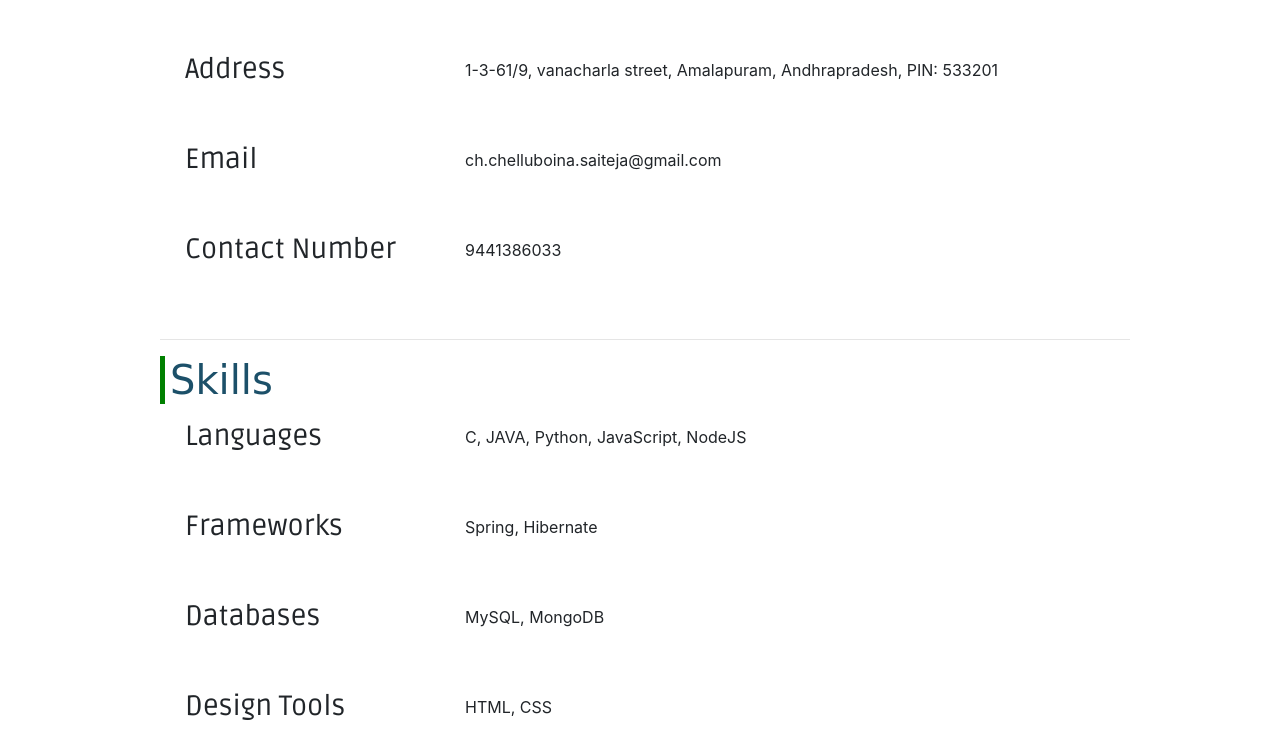
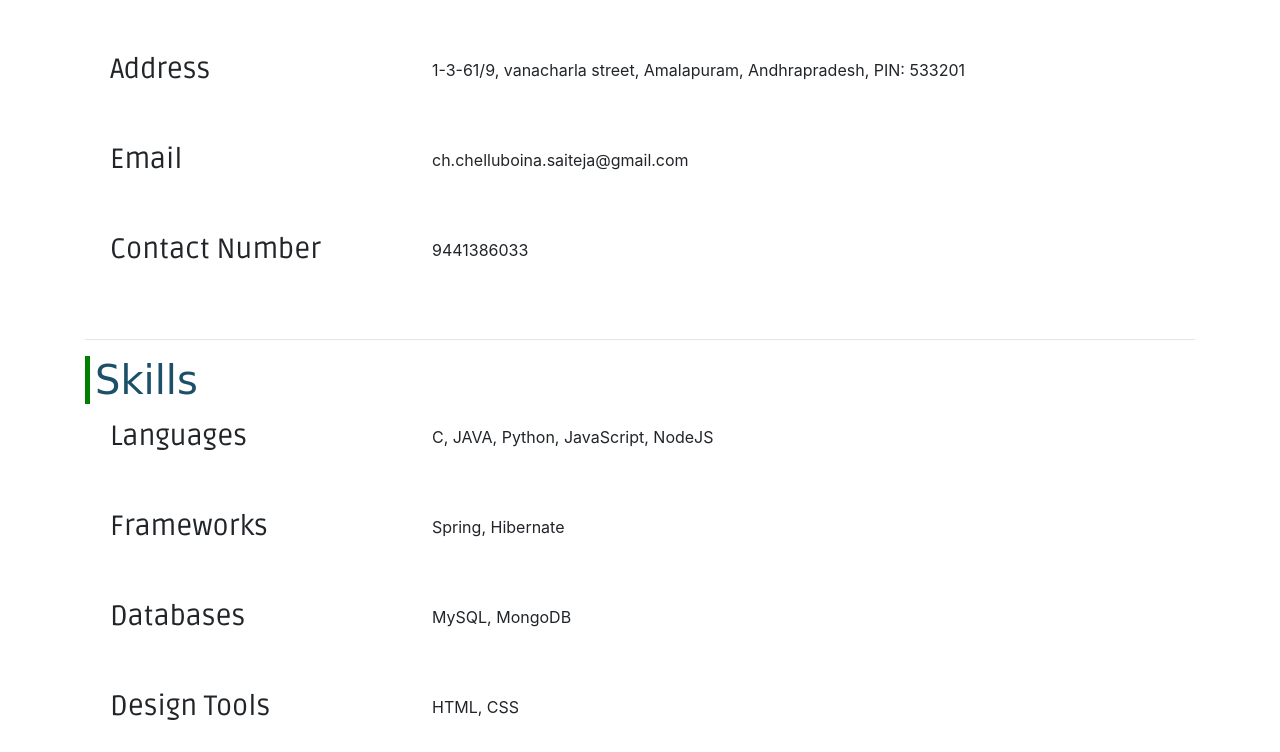
Before and after one commit to Madhu704/chsaiteja707.github.io, a plain HTML site: page index.html in a window 1280 px wide. Shown: the part 618-1370 px from the top of the page. Drawn offline with nearby package versions, Linux system fonts and the light colour scheme; a web font is replaced by a local one.

Commit message:
change 4

```diff
--- a/cssblog.css
+++ b/cssblog.css
@@ -1,13 +1,11 @@
-body{
-	border:auto solid grey;
 
-	max-width: 1000px;
-	width: 200%;
-	height: auto;
-	margin-left: 145px;
-
+body {
+    border: auto solid grey;
+    max-width: auto;
+    width: auto;
+    height: auto;
+    margin-left: auto;
 }
-
 .col-lg{
 	text-align: center;
 }
```
